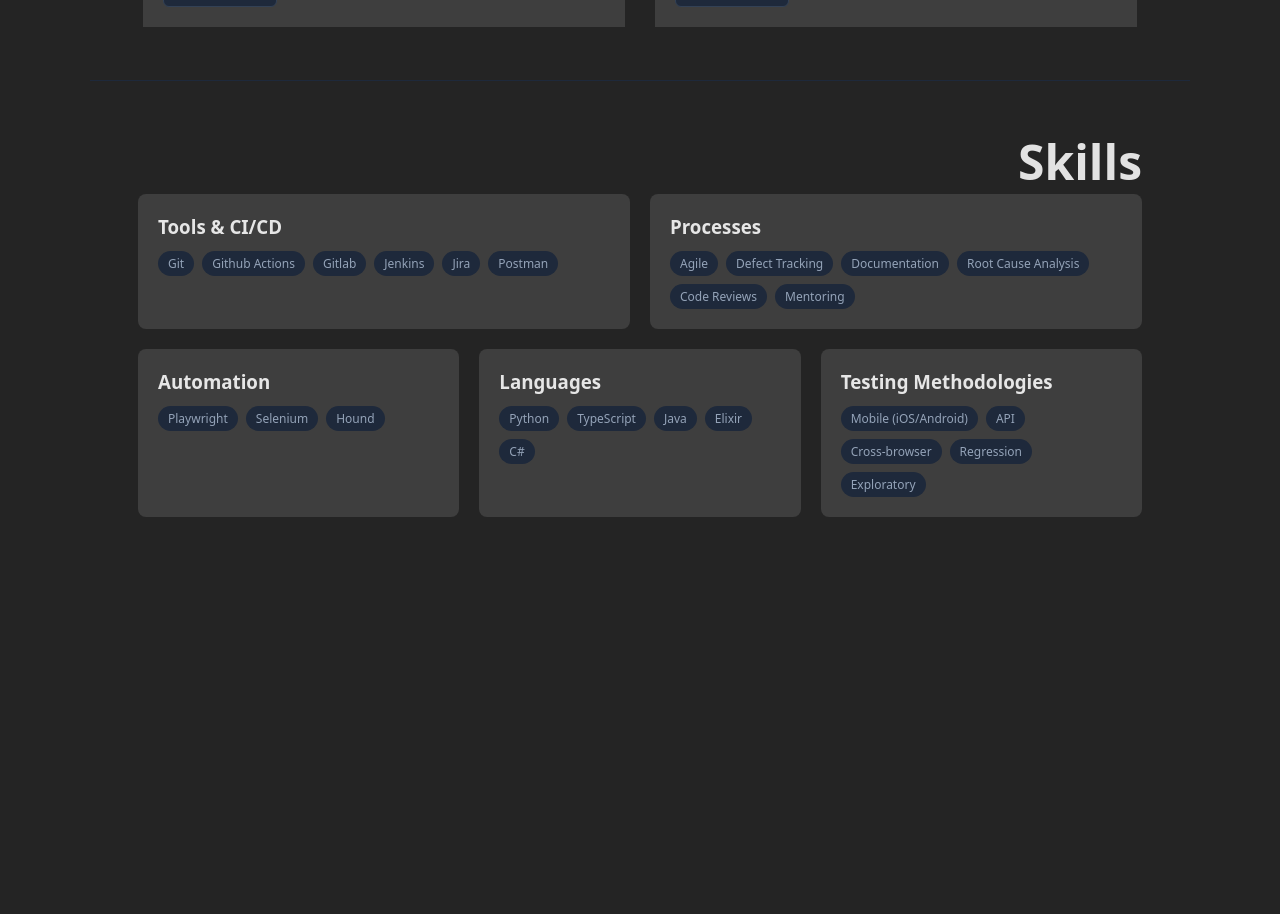
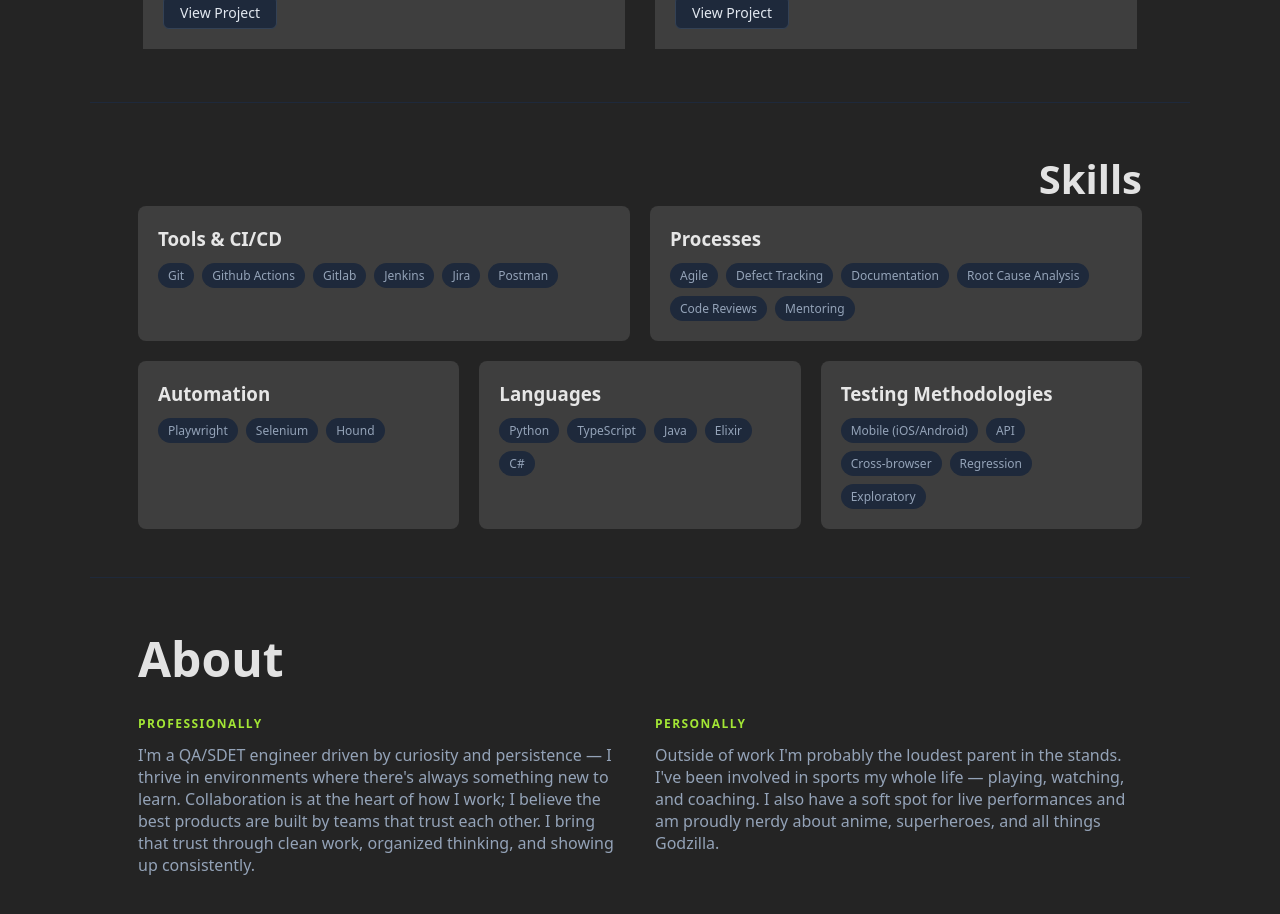
Before and after one commit to vernko/my-portfolio, a React (Vite) app: page / in a window 1280 px wide. Shown: the part 1320-2234 px from the top of the page. Before the commit the page ends 1885 px from the top, so only its background shows below. Built offline with nearby package versions, Linux system fonts and the light colour scheme.

Commit message:
feat: build about me section
Resolves #23

```diff
--- a/src/App.jsx
+++ b/src/App.jsx
@@ -1,3 +1,4 @@
+import About from './components/About'
 import Hero from './components/Hero'
 import Nav from './components/Nav'
 import Projects from './components/Projects'
@@ -16,6 +17,7 @@
       <div className="app-wrapper">
         <Projects />
         <Skills />
+        <About />
       </div>
     </div>
   )
--- /dev/null
+++ b/src/components/About.css
@@ -0,0 +1,36 @@
+.about {
+    padding: 48px;
+    border-top: 1px solid #1e293b;
+}
+
+.about h2 {
+    text-align: left;
+    font-size: 3rem;
+    margin-bottom: 24px;
+}
+
+.about-grid {
+    display: grid;
+    grid-template-columns: repeat(6, 1fr);
+    gap: 30px;
+}
+
+.about-label {
+    display: block;
+    font-size: 12px;
+    letter-spacing: 0.12em;
+    text-transform: uppercase;
+    color: #a3e635;
+    font-weight: 600;
+    margin-bottom: 12px;
+}
+
+.about-professional {
+    grid-column: span 3;
+    color: #94a3b8;
+}
+
+.about-personal {
+    grid-column: span 3;
+    color: #94a3b8;
+}
--- /dev/null
+++ b/src/components/About.jsx
@@ -0,0 +1,19 @@
+import './About.css'
+
+export default function About() {
+  return (
+    <section id="about" className="about">
+      <h2>About</h2>
+      <div className="about-grid">
+        <div className="about-professional">
+          <span className="about-label">Professionally</span>
+          <p>I'm a QA/SDET engineer driven by curiosity and persistence — I thrive in environments where there's always something new to learn. Collaboration is at the heart of how I work; I believe the best products are built by teams that trust each other. I bring that trust through clean work, organized thinking, and showing up consistently.</p>
+        </div>
+        <div className="about-personal">
+          <span className="about-label">Personally</span>
+          <p>Outside of work I'm probably the loudest parent in the stands. I've been involved in sports my whole life — playing, watching, and coaching. I also have a soft spot for live performances and am proudly nerdy about anime, superheroes, and all things Godzilla.</p>
+        </div>
+      </div>
+    </section>
+  )
+}
--- a/src/components/Projects.css
+++ b/src/components/Projects.css
@@ -71,3 +71,7 @@
 .projects {
   border-top: 1px solid #1e293b;
 }
+
+.projects h1 {
+    font-size: 2.5rem;
+}
--- a/src/components/Skills.css
+++ b/src/components/Skills.css
@@ -4,7 +4,7 @@
 
 .skills h2 {
     text-align: right;
-    font-size: 3rem;
+    font-size: 2.5rem;
 }
 
 .skills-grid {
```
